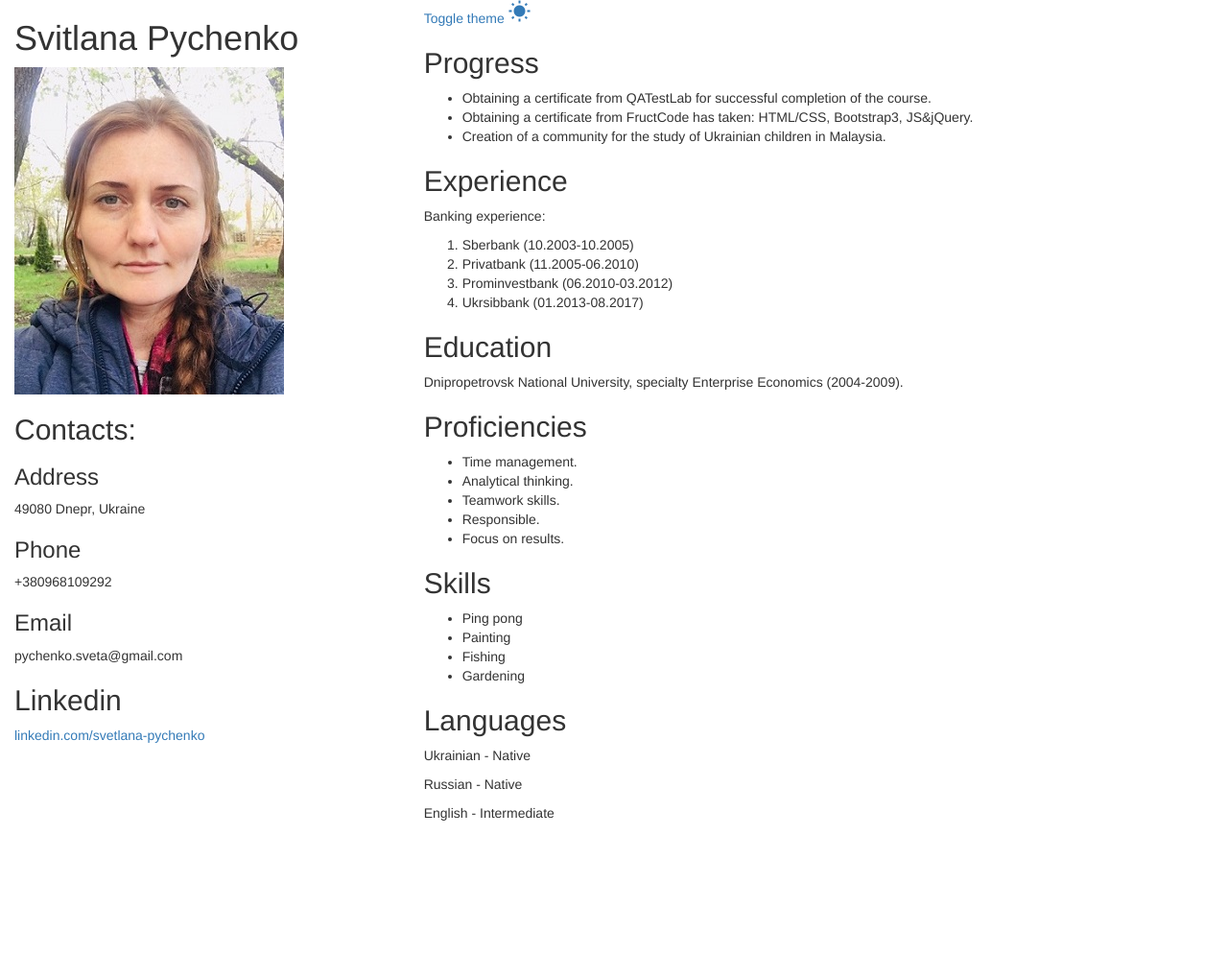
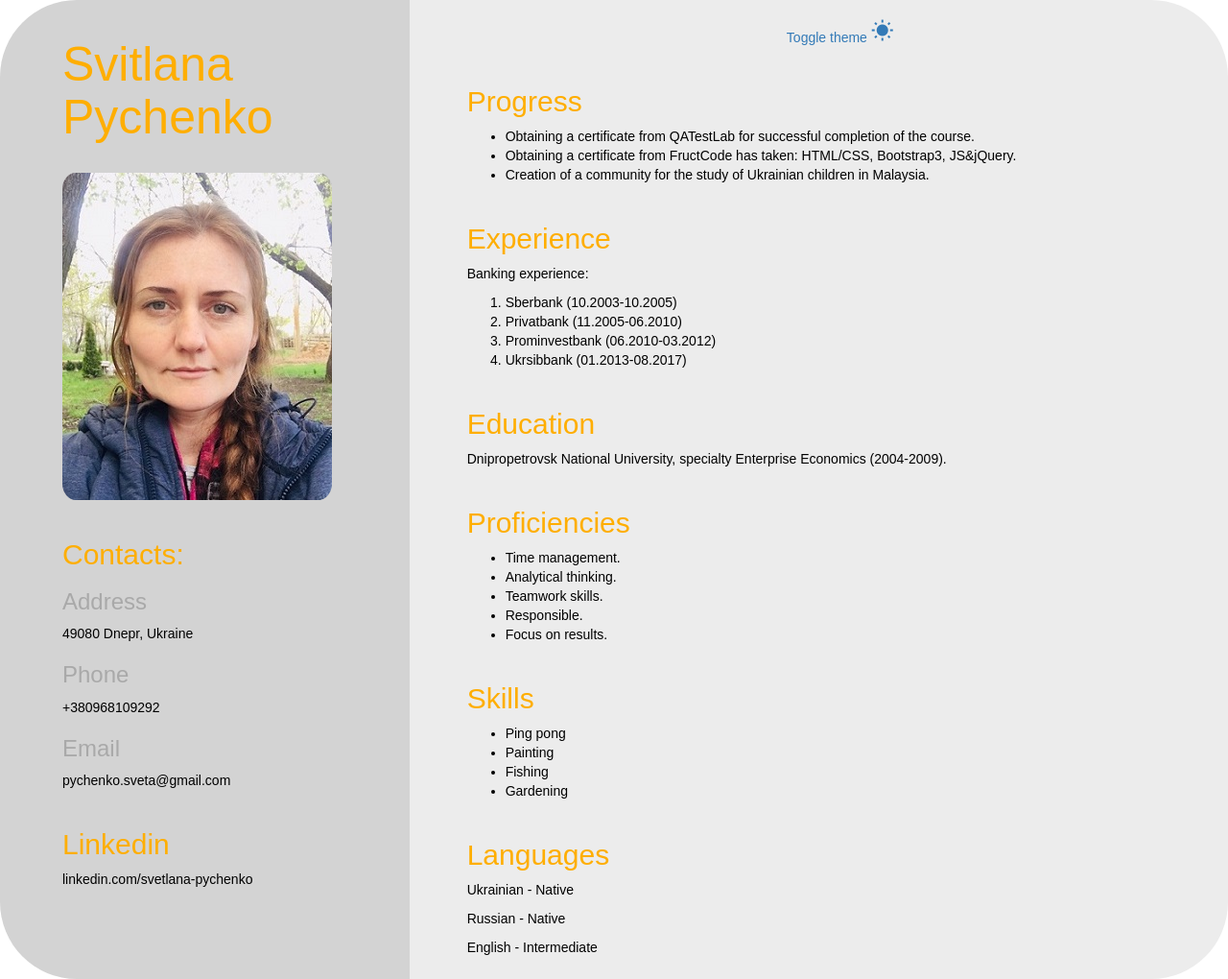
Before and after one commit to Pychenko/CV, a plain HTML site: page index.html in a window 1280 px wide. Shown: the whole page at 96% size. Before the commit the page ends 867 px from the top, so only its background shows below. Drawn offline with Linux system fonts and the light colour scheme; the site is published under a folder, as on GitHub Pages, so addresses that start at the root find nothing; a web font is replaced by a local one.

Commit message:
added relative path for styles

```diff
--- a/index.html
+++ b/index.html
@@ -7,10 +7,10 @@
     <title>CV Pychenko</title>
 
     <!-- Bootstrap -->
-    <link href="assets/css/bootstrap.min.css" rel="stylesheet">
+    <link href="./assets/css/bootstrap.min.css" rel="stylesheet">
 
     <!-- Main Style -->
-    <link href="/assets/css/style.css" rel="stylesheet">
+    <link href="./assets/css/style.css" rel="stylesheet">
 
     <!--Added fonts-->
     <link rel="preconnect" href="https://fonts.googleapis.com">
```
